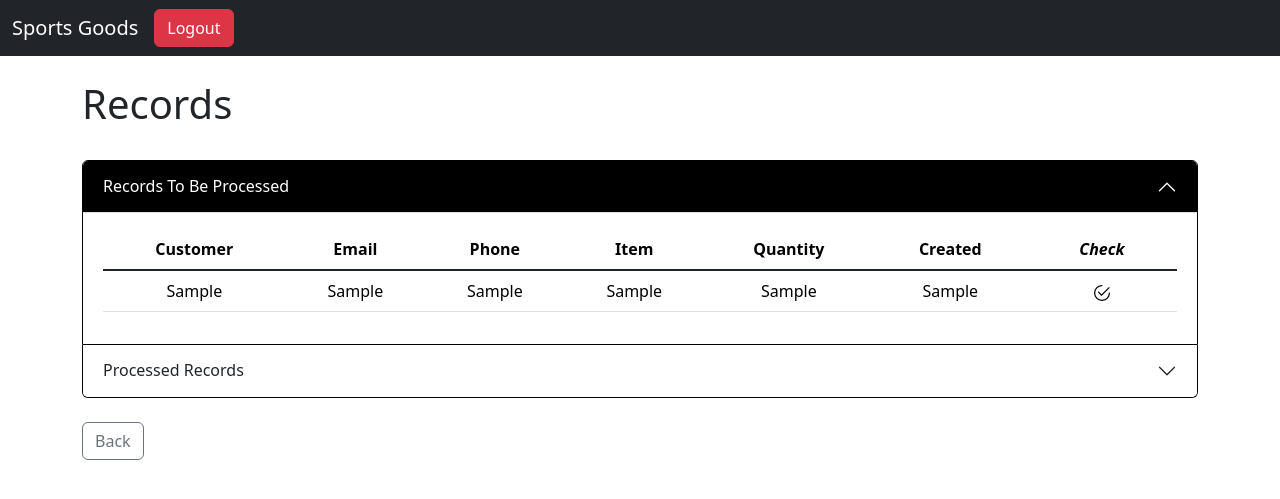
After one commit to MSaeedShaikh/DBMS_Project, a Django app: template market/website/templates/records.html in a window 1280 px wide. The commit adds this page. Shown: the top 499 px of the page. Run offline with Django 5.2, Linux system fonts and the light colour scheme; the template is opened without the code that fills it: most values are stand-ins (such as "Sample title", 1, 10 or a date in 2020).

Commit message:
new buy update delete records check

```diff
--- /dev/null
+++ b/market/website/static/custom.css
@@ -0,0 +1,26 @@
+.accordion-item{
+    border: 1px solid black;
+}
+
+.accordion-button:not(.collapsed){
+    color: white;
+    background: black;
+}
+
+
+.accordion-button:not(.collapsed)::after{
+    filter: brightness(0%) invert(100%);
+}
+
+.accordion-button:focus{
+    box-shadow: inherit;
+}
+
+a.disabled {
+    pointer-events: none;
+    cursor: default;
+}
+
+td, th {
+    text-align: center;
+}
--- a/market/website/templates/base.html
+++ b/market/website/templates/base.html
@@ -1,3 +1,4 @@
+{% load static %}
 <!doctype html>
 <html lang="en">
   <head>
@@ -5,6 +6,7 @@
     <meta name="viewport" content="width=device-width, initial-scale=1">
     <title>Sports Goods</title>
     <link href="https://cdn.jsdelivr.net/npm/bootstrap@5.3.2/dist/css/bootstrap.min.css" rel="stylesheet" integrity="sha384-T3c6CoIi6uLrA9TneNEoa7RxnatzjcDSCmG1MXxSR1GAsXEV/Dwwykc2MPK8M2HN" crossorigin="anonymous">
+    <link href="{% static 'custom.css' %}" type = "text/css" rel="stylesheet">
   </head>
   <body>
     {%include 'navbar.html'%}
--- a/market/website/templates/navbar.html
+++ b/market/website/templates/navbar.html
@@ -7,11 +7,20 @@
 		</button>
 		<div class="collapse navbar-collapse" id="navbarSupportedContent">
 			<ul class="navbar-nav me-auto mb-2 mb-lg-0">
+				{%if u_id != -1 and is_manager and request.get_full_path == "/" %}
+				<li class="nav-item">
+					<a class="nav-link" href="{% url 'new' %}">New Item</a>
+				</li>
+				<li class="nav-item">
+					<a class="nav-link" href="{% url 'records_page' %}">Purchase Records</a>
+				</li>
+				{%endif%}
 				{% if u_id != -1 %}
 				<li class="nav-item">
 					<a class="btn btn-danger" href="{% url 'logout' %}">Logout</a>
 				</li>
-				{% elif request.get_full_path != "/register/" %}
+				{% endif %}
+				{% if request.get_full_path == "/" and u_id == -1 %}
 				<li class="nav-item">
 					<a class="nav-link " href="{% url 'register' %}">Register</a>
 				</li>
--- /dev/null
+++ b/market/website/templates/records.html
@@ -0,0 +1,93 @@
+{%extends 'base.html'%}
+{% load static %}
+
+{%block content%}
+<h1>Records</h1>
+<br/>
+<div class="accordion" data-bs-theme="secondary" id="accordionExample">
+    <div class="accordion-item">
+      <h2 class="accordion-header">
+        <button class="accordion-button" type="button" data-bs-toggle="collapse" data-bs-target="#collapseOne" aria-expanded="true" aria-controls="collapseOne">
+            Records To Be Processed
+        </button>
+      </h2>
+      <div id="collapseOne" class="accordion-collapse collapse show" data-bs-parent="#accordionExample">
+        <div class="accordion-body">
+            {%if remaining%}
+	<table class="table table-hover">
+		<thead class="table">
+			<tr>
+				<th scope="col">Customer</th>
+				<th scope="col">Email</th>
+				<th scope="col">Phone</th>
+				<th scope="col">Item</th>
+				<th scope="col">Quantity</th>
+				<th scope="col">Created</th>
+				<th scope="col"><i>Check</i></th>
+			</tr>
+		</thead>
+		<tbody class="table-group-divider">
+			{%for remain in remaining%}
+			<tr>
+				<td>{{remain.1}}</td>
+				<td>{{remain.2}}</td>
+				<td>{{remain.3}}</td>
+				<td>{{remain.4}}</td>
+				<td>{{remain.5}}</td>
+				<td>{{remain.6}}</td>
+				<td><a href="{% url 'check_record' remain.0 %}"><img src="{% static 'checked.png' %}" alt="Check"></a></td>
+			</tr>
+			{%endfor%}
+		</tbody>
+	</table>
+    {%else%}
+    <strong>No records in this category</strong>
+	{%endif%}
+        </div>
+      </div>
+    </div>
+    <div class="accordion-item">
+      <h2 class="accordion-header">
+        <button class="accordion-button collapsed" type="button" data-bs-toggle="collapse" data-bs-target="#collapseTwo" aria-expanded="false" aria-controls="collapseTwo">
+          Processed Records
+        </button>
+      </h2>
+      <div id="collapseTwo" class="accordion-collapse collapse" data-bs-parent="#accordionExample">
+        <div class="accordion-body">
+            {%if completed%}
+            <table class="table table-hover">
+                <thead class="table">
+                    <tr>
+                        <th scope="col">Customer</th>
+                        <th scope="col">Email</th>
+                        <th scope="col">Phone</th>
+                        <th scope="col">Item</th>
+                        <th scope="col">Quantity</th>
+                        <th scope="col">Created</th>
+                        <th scope="col"><i><s>Check</s></i></th>
+                    </tr>
+                </thead>
+                <tbody class="table-group-divider">
+                    {%for item in completed%}
+                    <tr>
+                        <td>{{item.1}}</td>
+                        <td>{{item.2}}</td>
+                        <td>{{item.3}}</td>
+                        <td>{{item.4}}</td>
+                        <td>{{item.5}}</td>
+                        <td>{{item.6}}</td>
+                        <td><a class="disabled" href="#"><img src="{% static 'checked.png' %}" alt="Process"></a></td>
+                    </tr>
+                    {%endfor%}
+                </tbody>
+            </table>
+            {%else%}
+            <strong>No records in this category</strong>
+            {%endif%}
+        </div>
+      </div>
+    </div>
+  </div>
+  <br>
+  <a href="{% url 'home' %}" class="btn btn-outline-secondary">Back</a>
+{% endblock %}
--- a/market/website/urls.py
+++ b/market/website/urls.py
@@ -5,4 +5,10 @@ urlpatterns = [
     path('', views.home, name='home'),
     path('logout/', views.logout_user, name='logout'),
     path('register/', views.register_user, name='register'),
+    path('update/<int:pk>', views.update_item, name='update'),
+    path('delete/<int:pk>', views.delete_item, name='delete'),
+    path('buy/<int:pk>', views.buy_item, name='buy'),
+    path('new/', views.new_item, name='new'),
+    path('records/', views.view_records, name='records_page'),
+    path('check/<int:pk>', views.check_record, name='check_record'),
 ]
```
Also changed, not shown: Project_sql.sql (+89 -4 lines), market/website/templates/buy.html (added, +17 -0 lines), market/website/templates/home.html (+11 -3 lines), market/website/templates/new.html (added, +26 -0 lines), market/website/templates/update.html (added, +26 -0 lines), market/website/views.py (+133 -0 lines), market/website/static/checked.png (added).
